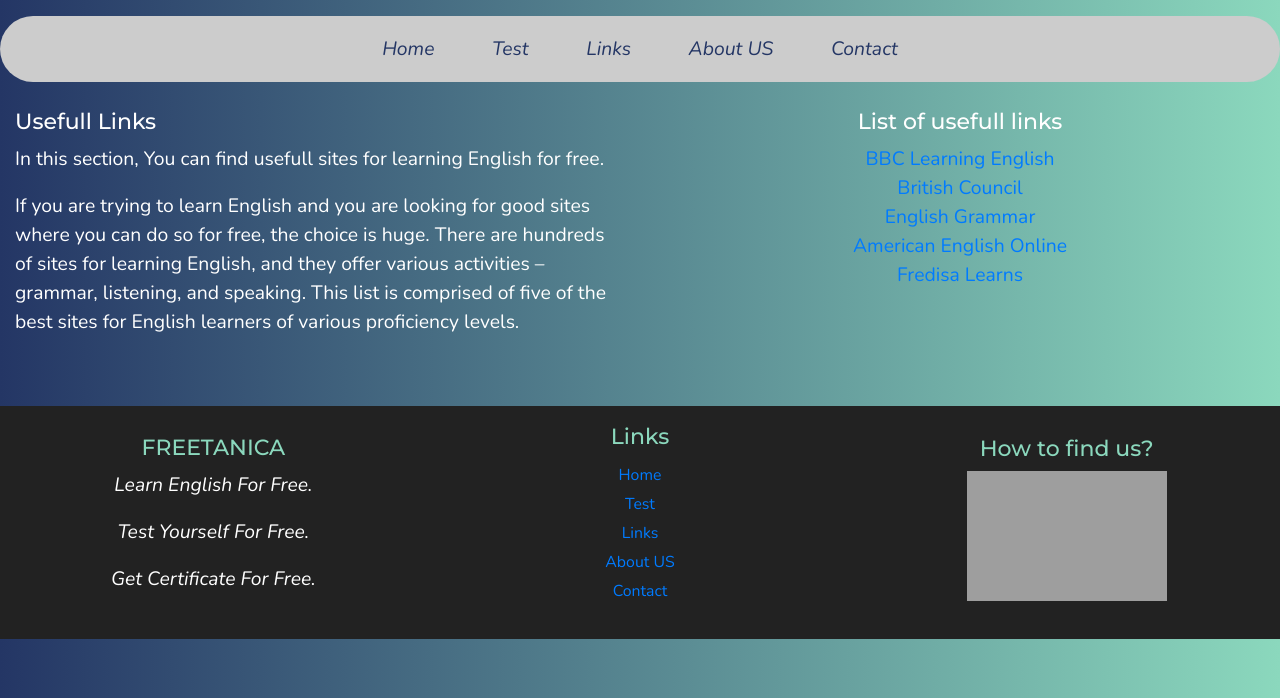
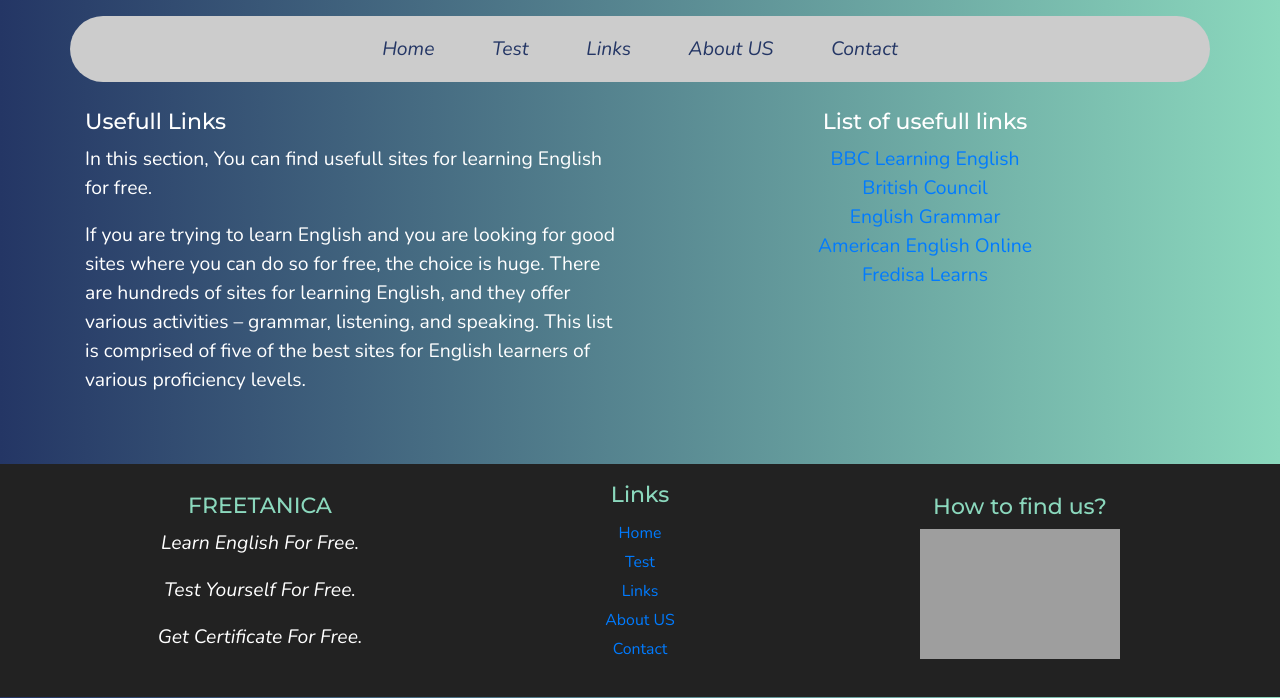
Before and after one commit to nikolalukic96/FED-projekat, a plain HTML site: page links.html in a window 1280 px wide. Shown: the part 102-800 px from the top of the page. Drawn offline with nearby package versions, Linux system fonts and the light colour scheme; grey boxes are pictures that could not be loaded; a script that the page names is missing.

Commit message:
Izmene na html-u (temi)

```diff
--- a/links.html
+++ b/links.html
@@ -21,7 +21,7 @@
                 </div>
             </div>
 
-                    <nav class="navbar navbar-expand-lg container-fluid" id="nav">
+            <nav class="navbar navbar-expand-lg container" id="nav">
                 <div class="container">
                     <button class="navbar-toggler" type="button" data-toggle="collapse" data-target="#skola"
                                 aria-controls="skola" aria-expanded="false" aria-label="Toggle navigation">
@@ -55,7 +55,7 @@
 
 
     <main>
-        <div class="container-fluid">
+        <div class="container">
             <div class="row">
                 <div class="col-lg-6 col-md-12 col-sm-12 col-xs-12">
                     <h5 class="display-6">Usefull Links</h5>
@@ -88,7 +88,7 @@
 
 
     <footer class="page-footer font-small light pt-3 pb-3 mt-5">
-            <div class="container-fluid text-center text-sm-left">
+        <div class="container text-center text-sm-left">
             <div class="row">
             <div class="col-lg-4 col-md-12 col-sm-12 col-xs-12  text-center justify-content-center align-self-center">
                 <h5 class="text-uppercase">Freetanica</h5>
--- a/master.css
+++ b/master.css
@@ -148,9 +148,9 @@ div.gallery:hover {
   opacity: 1;
   border: none;
   cursor: pointer;
-  box-shadow: 5px 5px 5px #333;
-  transition-delay: 0.1s;
-  transition-duration: 0.8s;
+  box-shadow: 7px 7px 7px #333;
+  transition-delay: 0.05s;
+  transition-duration: 0.8s ;
 }
 
 div.gallery img {
```
Also changed, not shown: aboutus.html (+2 -2 lines), home.html (+2 -2 lines), kontakt.html (+1 -3 lines), test.html (+2 -2 lines). Lines whose indentation alone changed are shown as unchanged.
